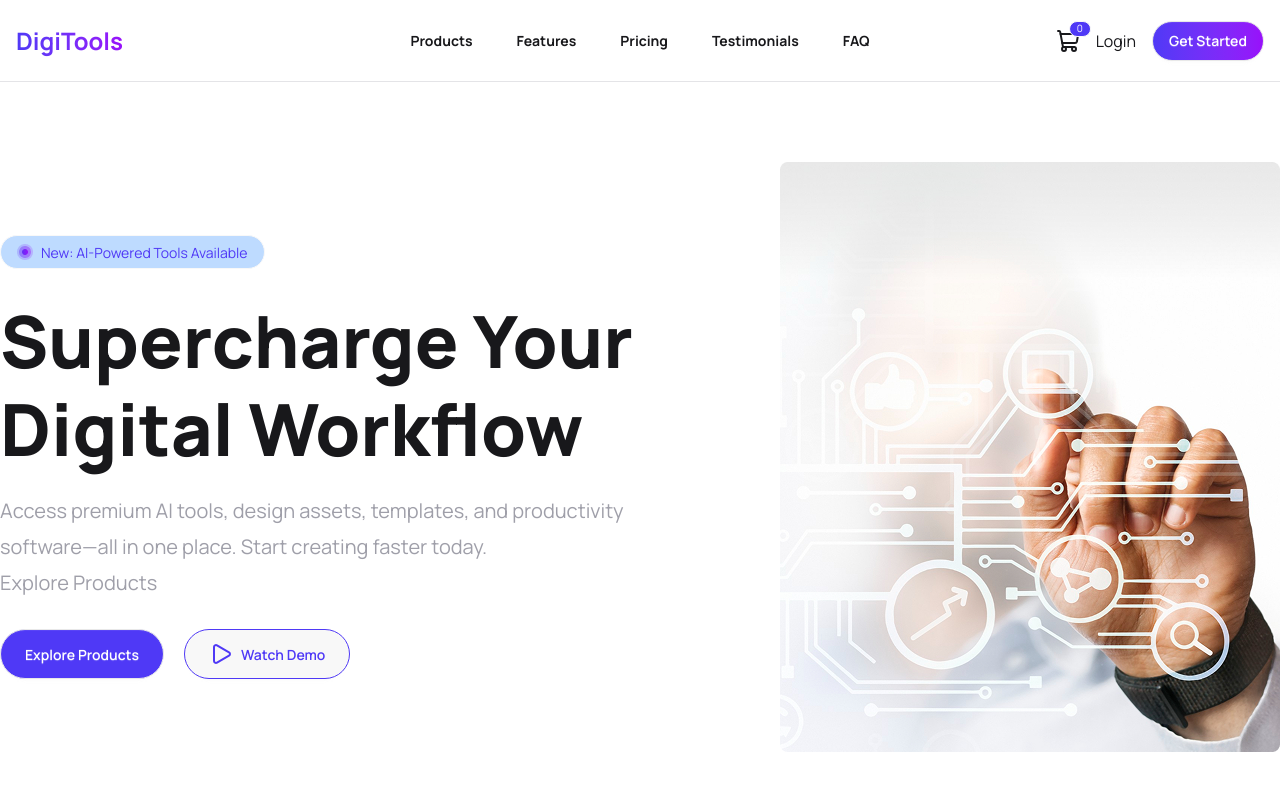
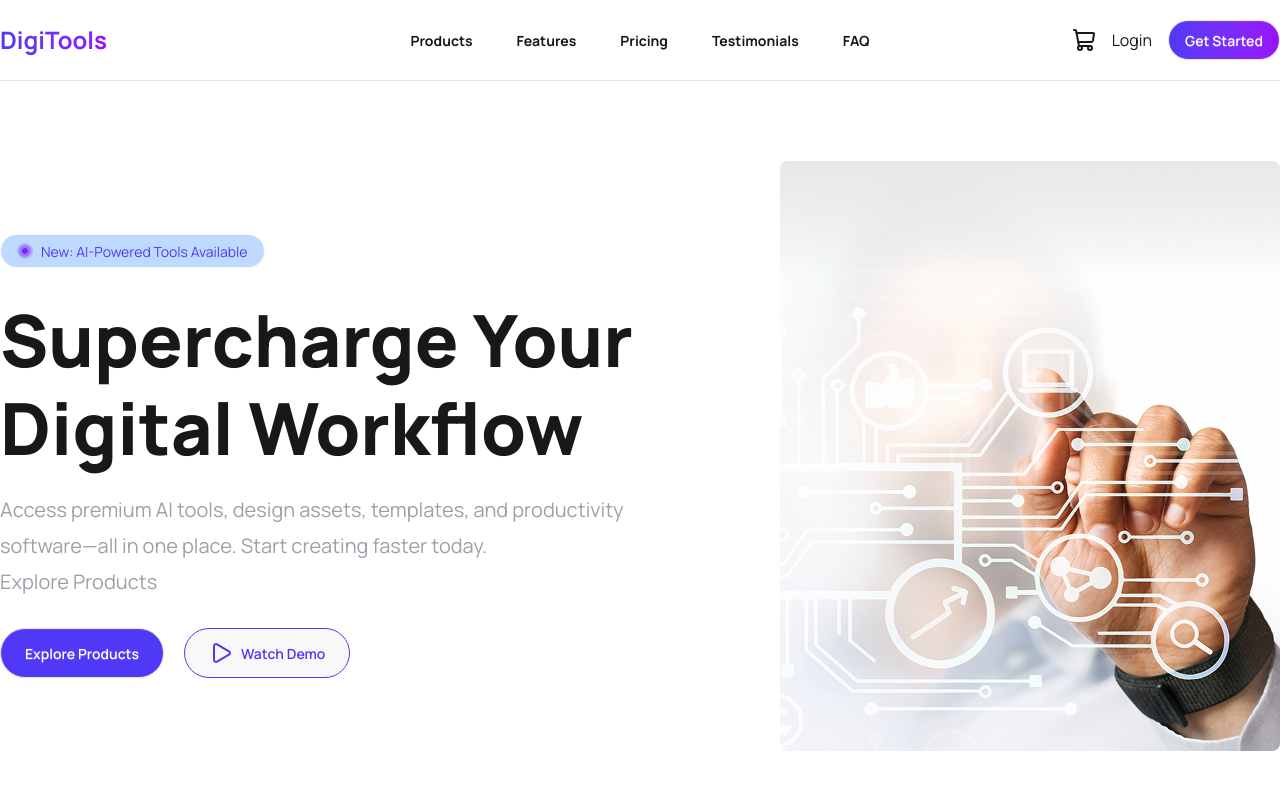
Before and after one commit to tawhidzihad/assignment-006-react, a React (Vite) app: page / in a window 1280 px wide. Shown: the top 800 px of the page. Built offline with nearby package versions, Linux system fonts and the light colour scheme.

Commit message:
Navbar design changed for Large Dispaly and now it behave like sticky

```diff
--- a/src/components/Navbar/Navbar.jsx
+++ b/src/components/Navbar/Navbar.jsx
@@ -2,8 +2,8 @@ import { ShoppingCart } from "lucide-react";
 
 const Navbar = ({ carts }) => {
 	return (
-		<nav className="p-2 border-b border-zinc-200">
-			<div className="navbar max-w-7xl mx-auto ">
+		<nav className="py-2 border-b border-zinc-200 bg-white sticky top-0 z-50">
+			<div className="navbar max-w-7xl mx-auto lg:p-0">
 				<div className="navbar-start">
 					<p className="text-2xl font-bold bg-linear-to-r from-indigo-600 to-purple-600 bg-clip-text text-transparent">
 						DigiTools
@@ -33,9 +33,11 @@ const Navbar = ({ carts }) => {
 				<div className="navbar-end gap-4">
 					<div className="indicator">
 						<ShoppingCart></ShoppingCart>
-						<span className="badge badge-xs bg-indigo-600 text-white indicator-item">
-							{carts.length}
-						</span>
+						{carts.length != 0 && (
+							<span className="badge badge-xs bg-indigo-600 text-white indicator-item">
+								{carts.length}
+							</span>
+						)}
 					</div>
 					<p>Login</p>
 					<a className="btn rounded-full text-white bg-linear-to-r from-indigo-600 to-purple-600">
```
Also changed, not shown: 1 other file (tests, documents, lock files or other folders).
